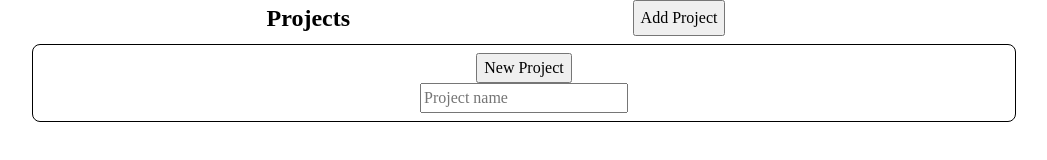
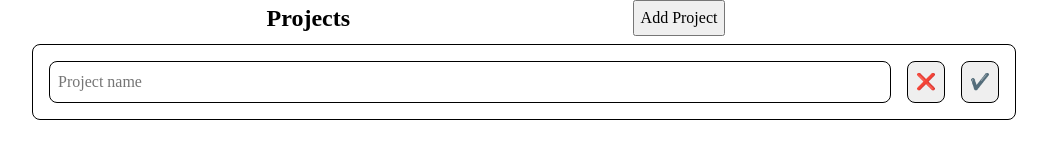
Before and after one commit to chucoyos/todo_list, a website built with webpack: page dist/index.html in a window 1280 px wide. Both pictures are taken after a click on the button "Add Project". Shown: the whole page, without its empty margins (144-1191 px from the left). Built offline with nearby package versions, Linux system fonts and the light colour scheme.

Commit message:
Add cancel button and emoji

```diff
--- a/src/projects/newProject.js
+++ b/src/projects/newProject.js
@@ -5,14 +5,21 @@ const newProject = () => {
   newProjectContainer.setAttribute('id', 'new-project-container');
   const newProjectBtn = document.createElement('button');
   newProjectBtn.setAttribute('id', 'new-project-btn');
-  newProjectBtn.textContent = 'New Project';
+  newProjectBtn.textContent =  '✔️';
   newProjectBtn.addEventListener('click', addProject);
+  const cancelProjectBtn = document.createElement('button');
+  cancelProjectBtn.setAttribute('id', 'cancel-project-btn');
+  cancelProjectBtn.textContent = '❌';
+  cancelProjectBtn.addEventListener('click', () => {
+    newProjectContainer.remove();
+  });
   const projectInput = document.createElement('input');
   projectInput.setAttribute('id', 'project-input');
   projectInput.setAttribute('type', 'text');
   projectInput.setAttribute('placeholder', 'Project name');
+  newProjectContainer.appendChild(projectInput);
+  newProjectContainer.appendChild(cancelProjectBtn);
   newProjectContainer.appendChild(newProjectBtn);
-  newProjectContainer.appendChild(projectInput);
   newProjectContainer.classList.add('project-item');
   const listItem = document.createElement('li');
   listItem.appendChild(newProjectContainer);
--- a/src/projects/projects.js
+++ b/src/projects/projects.js
@@ -7,6 +7,7 @@ const projects =  () => {
   const projectTitle = document.createElement('h2');
   projectTitle.textContent = 'Projects';
   const addProjectButton = document.createElement('button');
+  // add check emoji to button
   addProjectButton.textContent = 'Add Project';
   addProjectButton.setAttribute('id', 'add-project-button');
   projectsHeader.appendChild(projectTitle);
--- a/src/styles/style.css
+++ b/src/styles/style.css
@@ -74,10 +74,9 @@ p, h1, h2, h3, h4, h5, h6 {
 }
 #projects-body > ul > .project-item {
   display: flex;
-  flex-direction: column;
   flex-wrap: wrap;
   align-items: center;
-  justify-content: space-evenly;
+  justify-content: left;
   width: 100%;
   height: 100%;
   margin: 0.5rem;
@@ -89,6 +88,24 @@ p, h1, h2, h3, h4, h5, h6 {
   display: flex;
 }
 
+#project-input {
+  flex: 1;
+  margin: 0.5rem;
+  padding: 0.5rem;
+  border: 1px solid #000;
+  border-radius: 0.5rem;
+}
+#project-input:focus {
+  outline: none;
+  border: 2px solid rgb(157, 191, 243);
+}
+#new-project-btn, #cancel-project-btn {
+  margin: 0.5rem;
+  padding: 0.5rem;
+  border: 1px solid #000;
+  border-radius: 0.5rem;
+}
+
 li {
   list-style: none;
 }
```
Also changed, not shown: dist/bundle.js.
